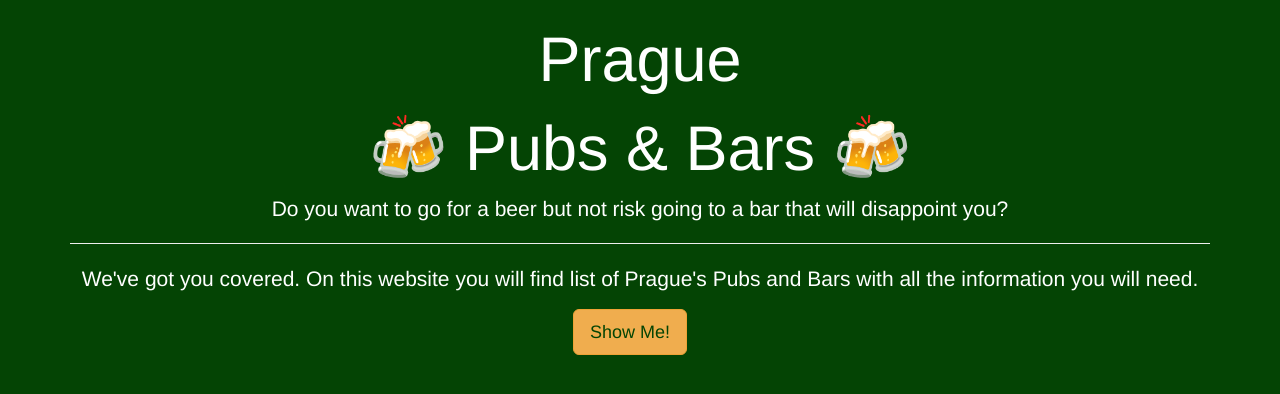
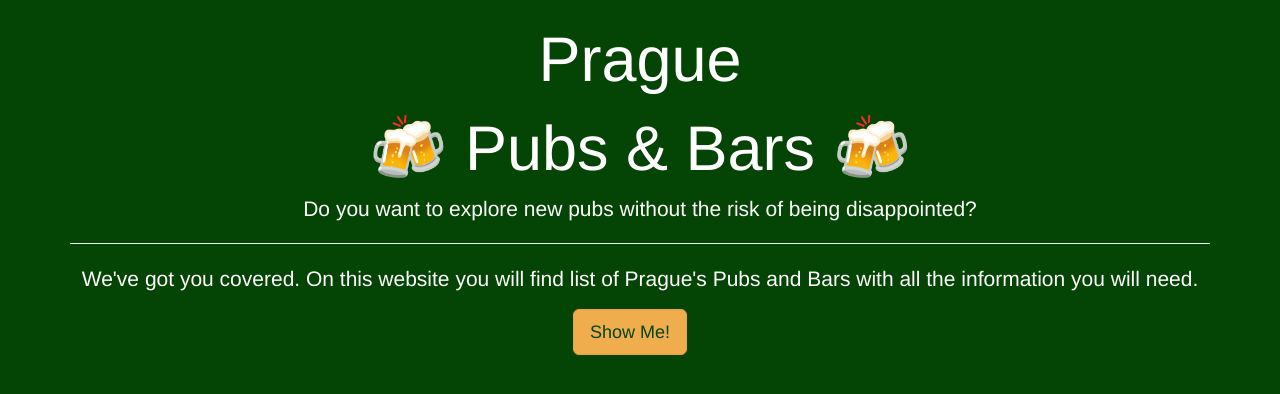
Before and after one commit to vojpr/Prague_Pubs_Bars_website_API, a Flask app: page / in a window 1280 px wide. Shown: the part 220-614 px from the top of the page. Run offline with Flask 2, Linux system fonts and the light colour scheme; some libraries are stand-ins or nearby versions.

Commit message:
Edit text

```diff
--- a/templates/index.html
+++ b/templates/index.html
@@ -12,7 +12,7 @@
     <div class="container">
         <h1 class="display-4">Prague</h1>
         <h1 class="display-4">🍻 Pubs & Bars 🍻</h1>
-        <p class="lead">Do you want to go for a beer but not risk going to a bar that will disappoint you?</p>
+        <p class="lead">Do you want to explore new pubs without the risk of being disappointed?</p>
         <hr class="my-4">
         <p>We've got you covered. On this website you will find list of Prague's Pubs and Bars with all the information you will need.</p>
         <a class="btn btn-warning btn-lg" href="{{ url_for('pubs_bars') }}" role="button">Show Me!</a>
```
